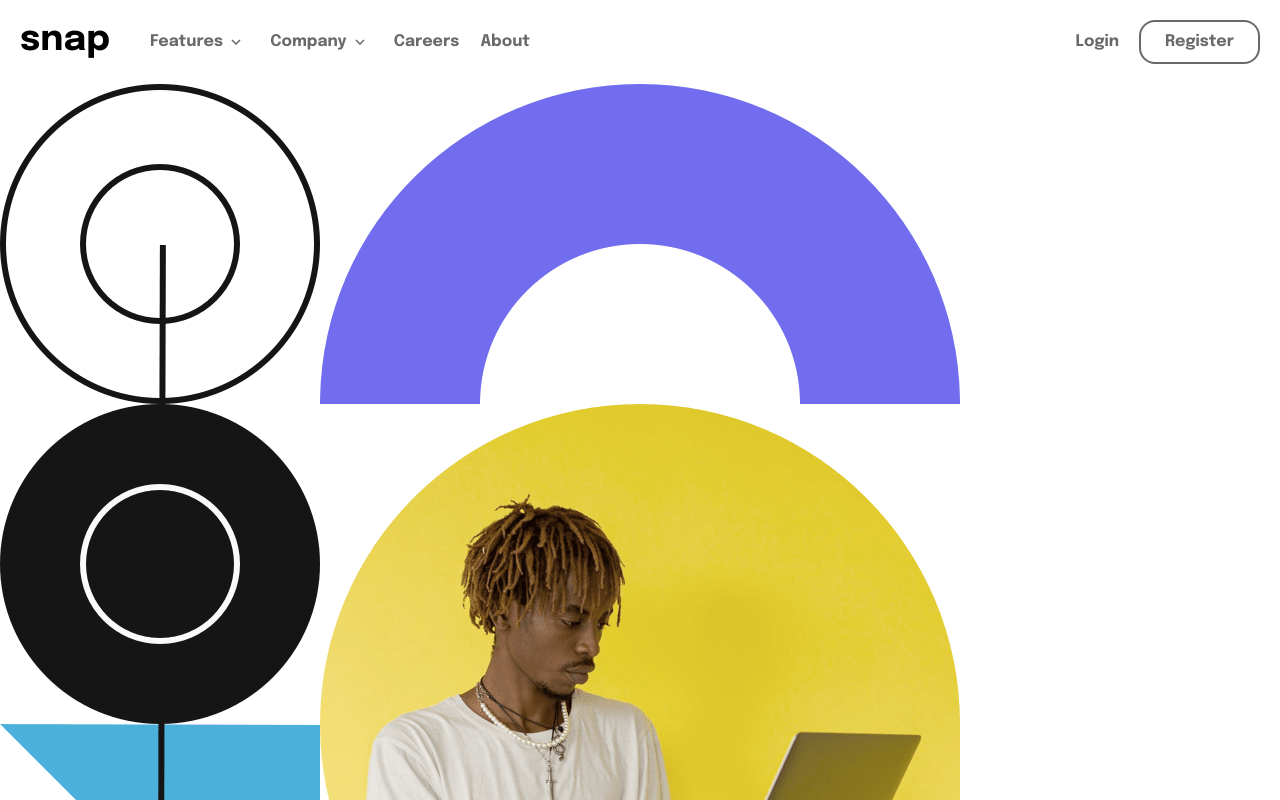
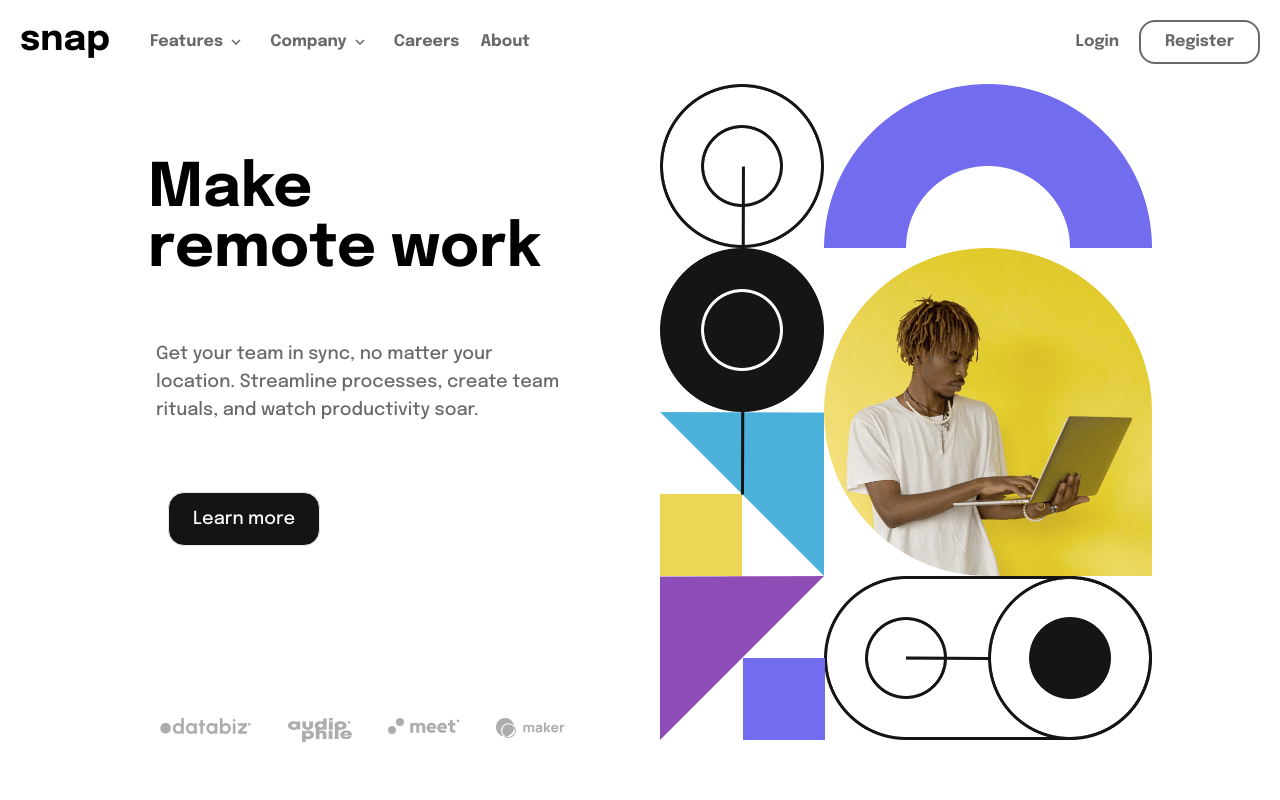
Before and after one commit to Jessepelumi/snap, a website: page public/index.html in a window 1280 px wide. Shown: the top 800 px of the page. Drawn offline with Linux system fonts and the light colour scheme.

Commit message:
modified the grid strcture of the desktop page

```diff
--- a/public/index.html
+++ b/public/index.html
@@ -46,20 +46,20 @@
         </div>
     </header>
 
-    <main>
-        <article>
+    <main class="md:grid grid-cols-2 px-32">
+        <article class="md:order-last pl-5">
             <img src="images/image-hero-mobile.png" alt="snap" class="md:hidden">
             <img src="images/image-hero-desktop.png" alt="snap" class="hidden md:block">
         </article>
 
-        <article class="text-center">
-            <h1 class="pt-12 pb-5 font-main font-bold text-4xl">
+        <article class="text-center md:text-start px-5 w-11/12 pt-5">
+            <h1 class="pt-12 pb-5 font-main font-bold text-4xl md:text-6xl md:pt-14 w-11/12">
                 Make remote work
             </h1>
-            <p class="p-2 m-auto font-main text-neutral-medium_gray text-lg">
+            <p class="p-2 m-auto font-main text-neutral-medium_gray text-lg md:py-10">
                 Get your team in sync, no matter your location. Streamline processes, create team rituals, and watch productivity soar.
             </p>
-            <div class="p-5">
+            <div class="p-5 md:pt-7 pb-32">
                 <button class="border px-6 py-3 rounded-2xl text-neutral-almost_white bg-neutral-almost_black font-main text-lg">
                     Learn more
                 </button>
```
Also changed, not shown: public/styles.css.
